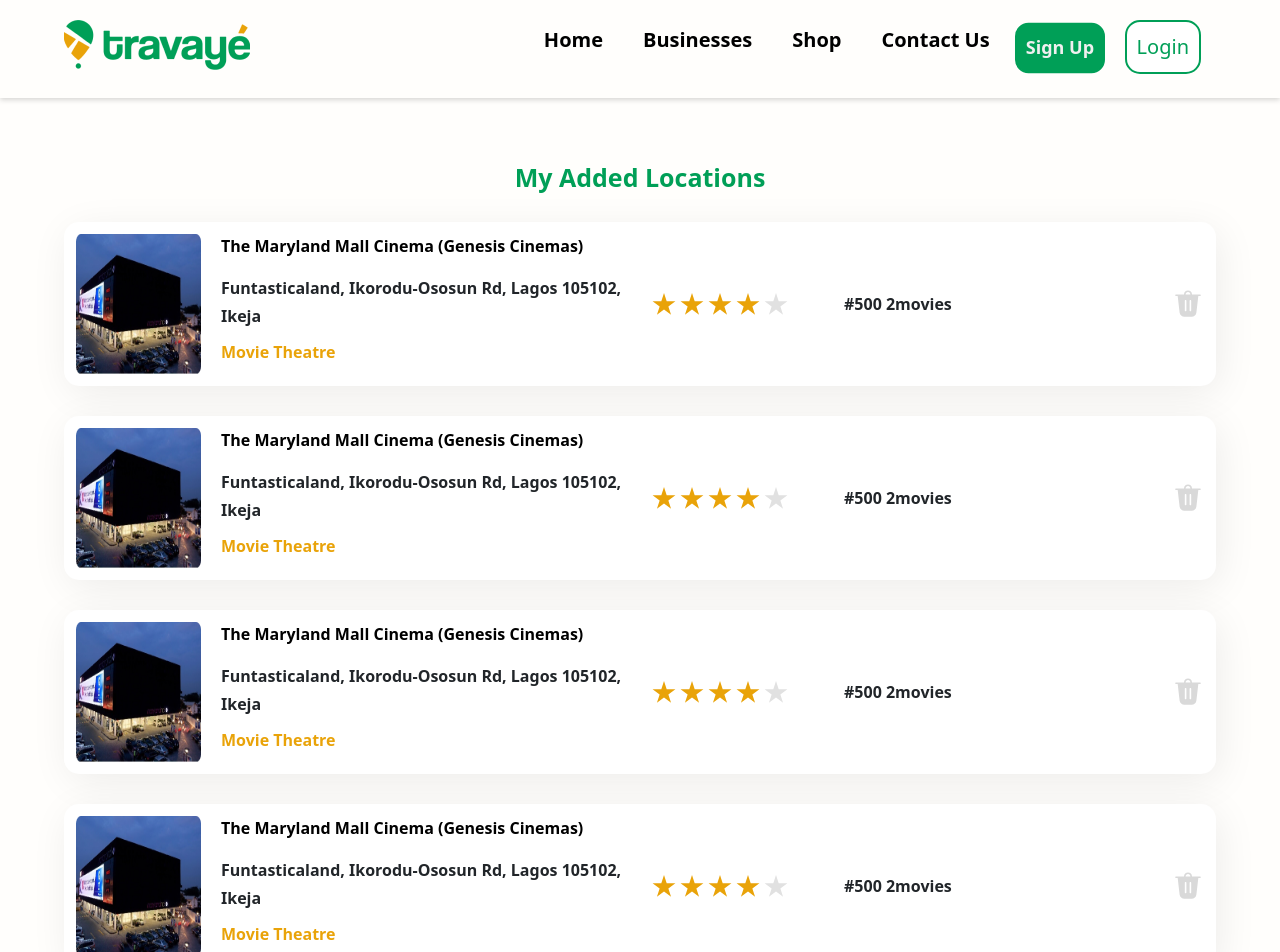
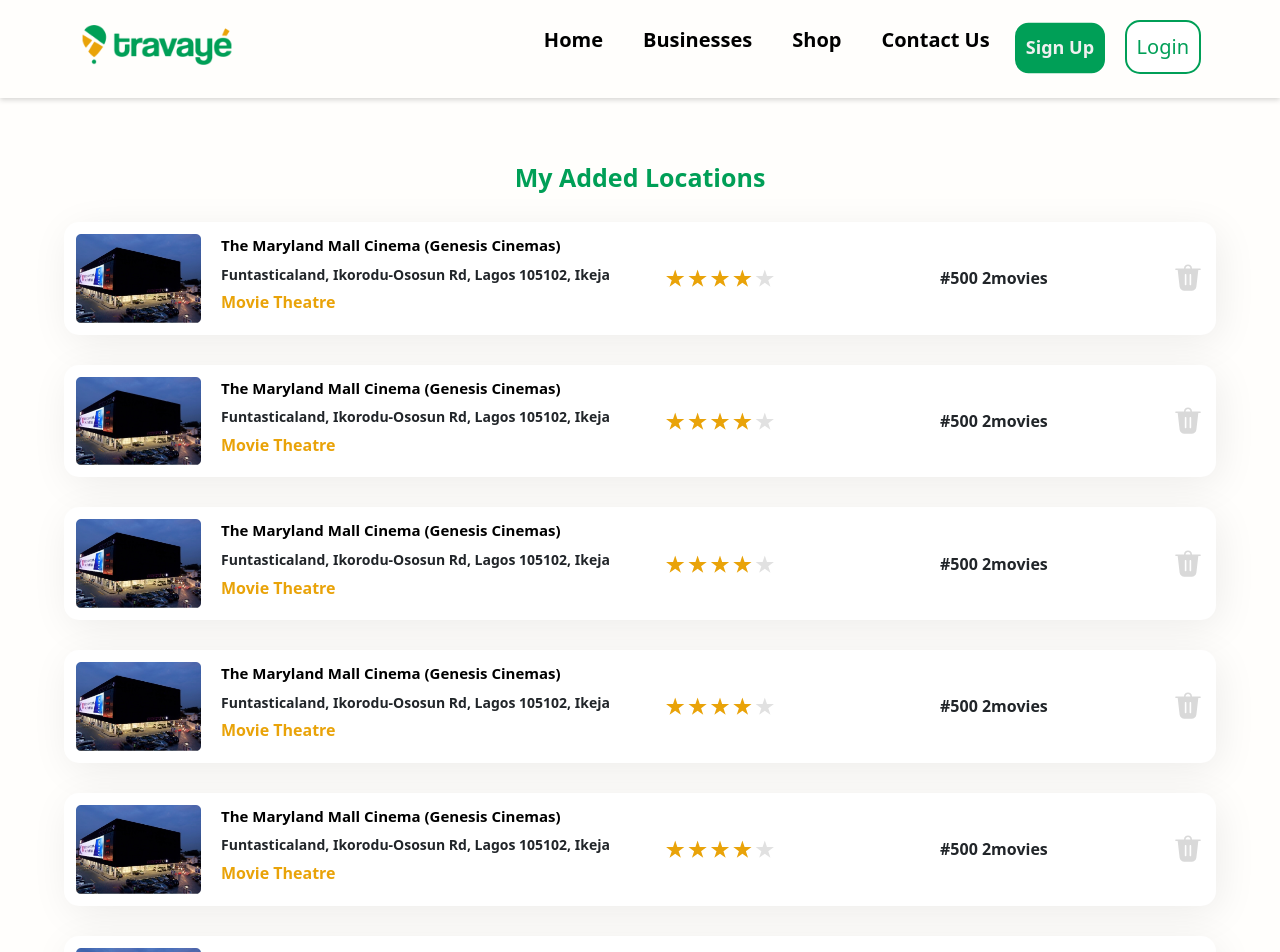
Before and after one commit to tra-vaye/travaye-frontend, a React (Create React App) app: page /added in a window 1280 px wide. Shown: the top 952 px of the page. Built offline with nearby package versions, Linux system fonts and the light colour scheme.

Commit message:
integrated links

```diff
--- a/src/Pages/AddedLocations/index.js
+++ b/src/Pages/AddedLocations/index.js
@@ -18,10 +18,10 @@
                 <h6>Movie Theatre</h6>
               </div>
             </div>
-            <div className="d-flex  align-items-center col-md-2">
+            <StarContainer className="d-flex  align-items-center col-md-3">
               <i>{FourStars}</i>
-            </div>
-            <div className="d-flex col-md-4 justify-content-between align-items-center ">
+            </StarContainer>
+            <div className="d-flex col-md-3 justify-content-between align-items-center ">
               <b>#500 2movies</b>
               <i>{Bin}</i>
             </div>
@@ -37,10 +37,10 @@
                 <h6>Movie Theatre</h6>
               </div>
             </div>
-            <div className="d-flex  align-items-center col-md-2">
+            <StarContainer className="d-flex  align-items-center col-md-3">
               <i>{FourStars}</i>
-            </div>
-            <div className="d-flex col-md-4 justify-content-between align-items-center ">
+            </StarContainer>
+            <div className="d-flex col-md-3 justify-content-between align-items-center ">
               <b>#500 2movies</b>
               <i>{Bin}</i>
             </div>
@@ -56,10 +56,10 @@
                 <h6>Movie Theatre</h6>
               </div>
             </div>
-            <div className="d-flex  align-items-center col-md-2">
+            <StarContainer className="d-flex  align-items-center col-md-3">
               <i>{FourStars}</i>
-            </div>
-            <div className="d-flex col-md-4 justify-content-between align-items-center ">
+            </StarContainer>
+            <div className="d-flex col-md-3 justify-content-between align-items-center ">
               <b>#500 2movies</b>
               <i>{Bin}</i>
             </div>
@@ -75,10 +75,10 @@
                 <h6>Movie Theatre</h6>
               </div>
             </div>
-            <div className="d-flex  align-items-center col-md-2">
+            <StarContainer className="d-flex  align-items-center col-md-3">
               <i>{FourStars}</i>
-            </div>
-            <div className="d-flex col-md-4 justify-content-between align-items-center ">
+            </StarContainer>
+            <div className="d-flex col-md-3 justify-content-between align-items-center ">
               <b>#500 2movies</b>
               <i>{Bin}</i>
             </div>
@@ -94,10 +94,10 @@
                 <h6>Movie Theatre</h6>
               </div>
             </div>
-            <div className="d-flex  align-items-center col-md-2">
+            <StarContainer className="d-flex  align-items-center col-md-3">
               <i>{FourStars}</i>
-            </div>
-            <div className="d-flex col-md-4 justify-content-between align-items-center ">
+            </StarContainer>
+            <div className="d-flex col-md-3 justify-content-between align-items-center ">
               <b>#500 2movies</b>
               <i>{Bin}</i>
             </div>
@@ -113,10 +113,10 @@
                 <h6>Movie Theatre</h6>
               </div>
             </div>
-            <div className="d-flex  align-items-center col-md-2">
+            <StarContainer className="d-flex  align-items-center col-md-3">
               <i>{FourStars}</i>
-            </div>
-            <div className="d-flex col-md-4 justify-content-between align-items-center ">
+            </StarContainer>
+            <div className="d-flex col-md-3 justify-content-between align-items-center ">
               <b>#500 2movies</b>
               <i>{Bin}</i>
             </div>
@@ -156,12 +156,12 @@
   }
   p {
     font-weight: 700;
+    font-size: 15px;
     color: #000000;
   }
   h6 {
     font-weight: 600;
     font-size: 16px;
-    line-height: 28px;
     color: #e9a309;
   }
 `;
@@ -172,21 +172,44 @@
   border-radius: 15px;
   padding: 12px;
   margin: 30px auto;
+
   img {
     width: 125px;
     margin-right: 20px;
+    @media (max-width: 767px) {
+      transform: scaleY(1.4) translateY(20px);
+    }
   }
   h5 {
     font-weight: 600;
-    font-size: 16px;
-    line-height: 28px;
+    font-size: 14px;
+  }
+  p,
+  h5,
+  h6 {
+    margin-bottom: 10px;
+  }
+  b {
+    @media (max-width: 767px) {
+      transform: translateX(145px);
+    }
   }
 `;
 
+const StarContainer = styled.div`
+  i {
+    @media (max-width: 767px) {
+      transform: translateX(130px);
+    }
+  }
+  svg {
+    transform: scale(0.8);
+  }
+`;
 const Title = styled.h5`
   font-weight: 700;
   font-size: 22px;
-  line-height: 32px;
+
   color: #009f57;
 `;
 
--- a/src/Pages/Home/Home.js
+++ b/src/Pages/Home/Home.js
@@ -25,6 +25,7 @@
 import Carousel from "../../components/UI/Carousel";
 import Footer from "../../components/Layout/Footer/Footer";
 import styled from "styled-components";
+import { Link } from "react-router-dom";
 
 const Home = () => {
   return (
@@ -41,20 +42,30 @@
               within and even under your budget.
             </p>
             <div className="d-flex">
-              <button className={classes.btn}>Plan A Trip</button>
-              <button className={classes["btn--alt"]}>
-                <img src={StoryButton} alt="play" /> Watch Stories
-              </button>
+              <Link to="/plan-a-trip">
+                <button className={classes.btn}>Plan A Trip</button>
+              </Link>
+
+              <a href="https://www.instagram.com/s/aGlnaGxpZ2h0OjE3OTQwMDM1NTU1MzYyODI0?story_media_id=2927036580269740747&igshid=YmMyMTA2M2Y=">
+                <button className={classes["btn--alt"]}>
+                  <img src={StoryButton} alt="play" /> Watch Stories
+                </button>
+              </a>
             </div>
           </div>
           <LandingImagesContainer className="col-lg-6 d-flex justify-content-center align-self-start">
-            <PurpleBistroLink src={PurpleBistro} className="img-fluid " />
             <MarylandLink src={Maryland} className="img-fluid " />
+
+            <Link to="/location">
+              <PurpleBistroLink src={PurpleBistro} className="img-fluid " />
+            </Link>
             <img src={LandingImage} alt="poster" className="img-fluid " />
             <div
               className={`d-flex flex-column justify-content-evenly ${classes.socials}`}
             >
-              {FacebookIcon} {TwitterIcon} {InstaIcon}
+              {FacebookIcon}{" "}
+              <a href="http://twitter.com/travaye_"> {TwitterIcon}</a>
+              <a href="https://www.instagram.com/travaye_/"> {InstaIcon} </a>
             </div>
           </LandingImagesContainer>
         </div>
--- a/src/components/Layout/Footer/Footer.js
+++ b/src/components/Layout/Footer/Footer.js
@@ -1,8 +1,12 @@
 import classes from "./Footer.module.css";
 import WhiteLogo from "../../../assets/white-logo.png";
 import { FacebookIcon, TwitterIcon, InstaIcon } from "../../UI/svgs/svgs";
+import { Link } from "react-router-dom";
 
-const Links = ["My Account", "View Businesses", "Watch Stories"];
+const Links = [
+  { name: "My Account", href: "/user" },
+  { name: "View Businesses", href: "/business-locations" },
+];
 const Footer = () => {
   return (
     <footer className={classes.footer}>
@@ -15,7 +19,9 @@
             Live free with Travaye
           </p>
           <div className={classes.socials}>
-            {FacebookIcon} {TwitterIcon} {InstaIcon}
+            {FacebookIcon}
+            <a href="https://www.instagram.com/travaye_/"> {InstaIcon} </a>
+            <a href="http://twitter.com/travaye_"> {TwitterIcon}</a>
           </div>
         </div>
         <div className="mb-5">
@@ -44,9 +50,20 @@
         <div className="mb-4">
           <h4>Useful Links</h4>
           <ul>
-            {Links.map((link, i) => {
-              return <li key={i}>{link}</li>;
+            {Links.map(({ name, href }, i) => {
+              return (
+                <li key={i}>
+                  <Link to={href} key={i}>
+                    {name}
+                  </Link>
+                </li>
+              );
             })}
+            <li>
+              <a href="https://www.instagram.com/s/aGlnaGxpZ2h0OjE3OTQwMDM1NTU1MzYyODI0?story_media_id=2927036580269740747&igshid=YmMyMTA2M2Y=">
+                Watch Stories
+              </a>
+            </li>
           </ul>
         </div>
       </div>
--- a/src/components/Layout/Footer/Footer.module.css
+++ b/src/components/Layout/Footer/Footer.module.css
@@ -18,6 +18,15 @@
   text-align: center;
   color: #ffffff;
   overflow-wrap: break-word;
+}
+
+.footer a {
+  text-decoration: none;
+  color: inherit;
+}
+.footer a:hover {
+  text-decoration: underline;
+  transition: 300ms ease-in-out;
 }
 
 .footer p,
@@ -82,7 +91,7 @@
 }
 
 .socials svg {
-  transform: scale(0.8);
+  transform: scale(0.75);
 }
 @media (max-width: 848px) {
   .footer :first-child {
--- a/src/components/Layout/Header/Header.module.css
+++ b/src/components/Layout/Header/Header.module.css
@@ -24,6 +24,7 @@
 .logo {
   width: 186px;
   height: 50px;
+  transform: scale(0.8);
 }
 
 .links {
```
